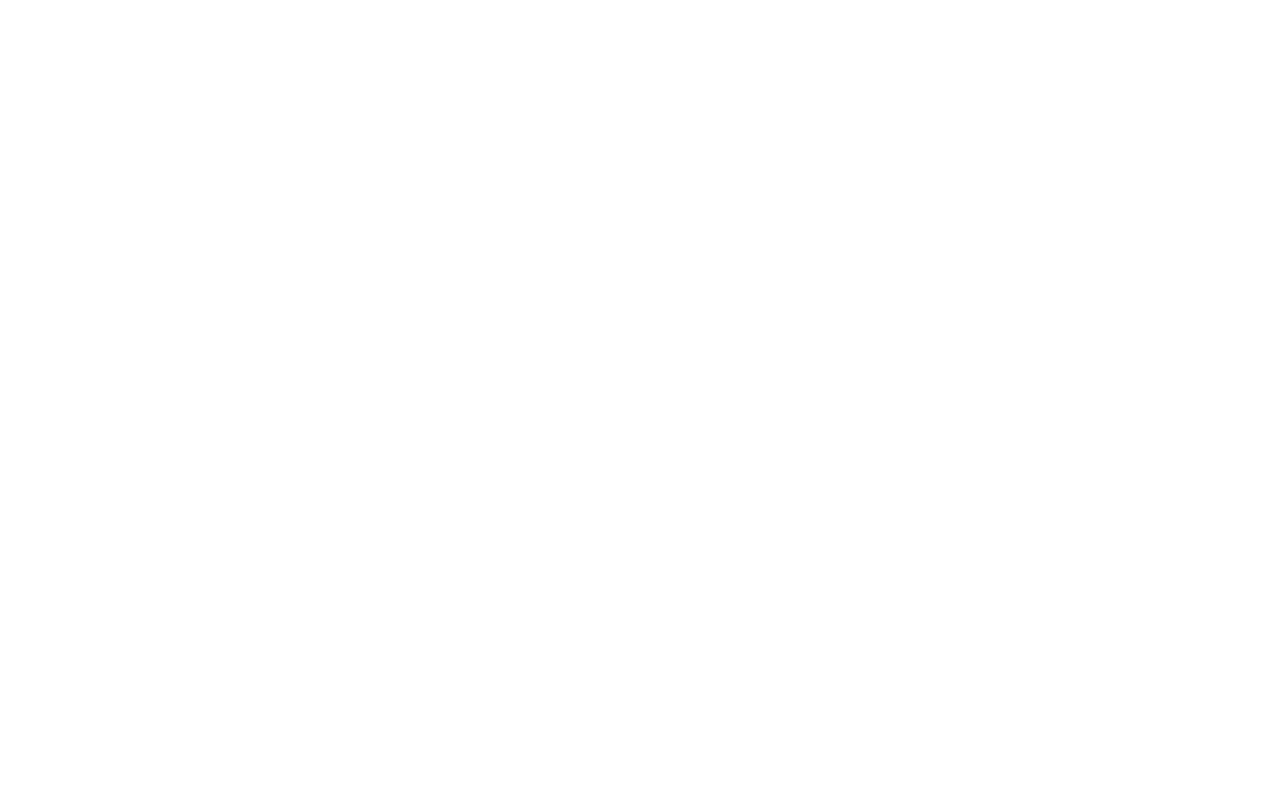
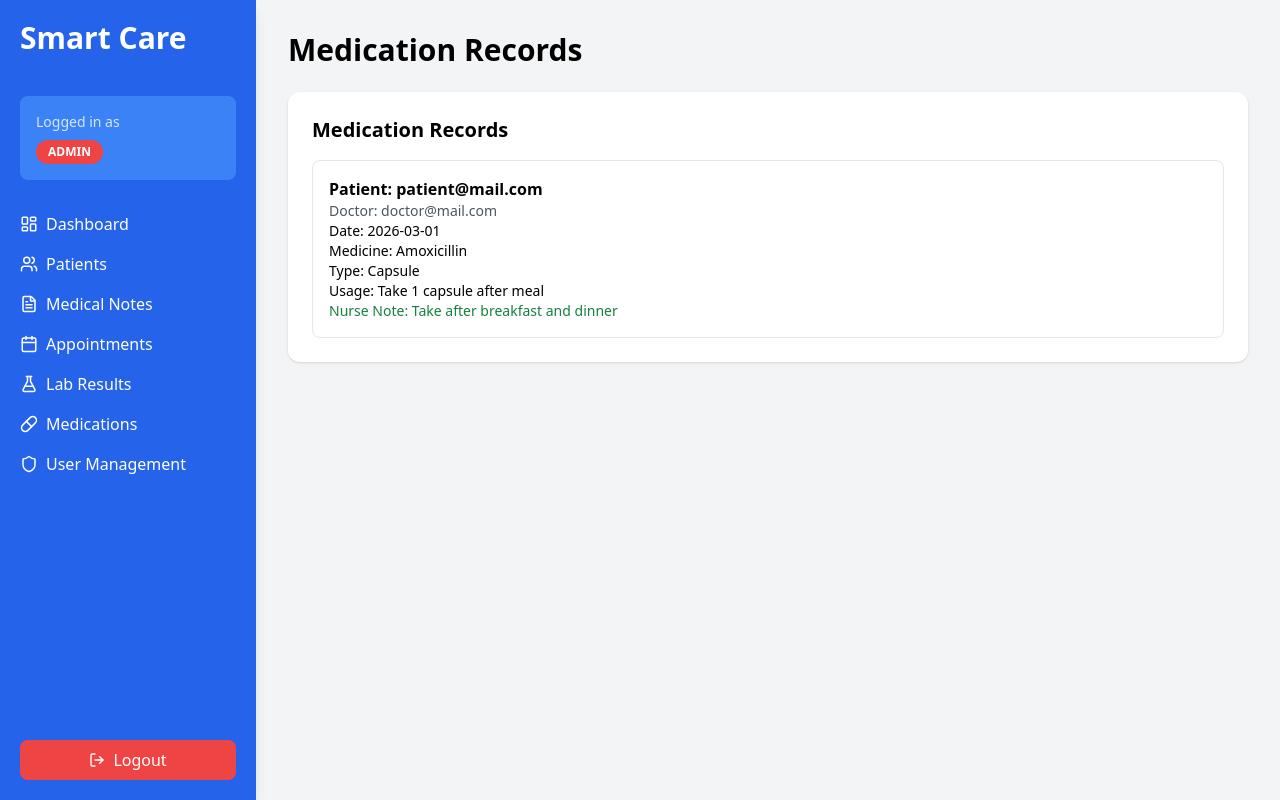
Before and after one commit to Nutt2761/Smart_Care_Monitor-Database-Devops-, a React (Vite) app in the folder smart-care/: page /medications in a window 1280 px wide. Before the commit this address had no page. Built offline with nearby package versions, Linux system fonts and the light colour scheme; sample sign-in values are in the browser's storage.

Commit message:
ทำเมนู Medications
เป็นเมนูให้ Patients ดูว่ายาที่หมอจ่ายยามาให้คือยาประเภทอะไรแล้วใช้ยังไงปริมาณเท่าไหร่ที่ควรใช้

```diff
--- a/smart-care/src/App.jsx
+++ b/smart-care/src/App.jsx
@@ -12,6 +12,7 @@
 import AddPatient from "./pages/AddPatient";
 import Appointments from "./pages/Appointments";
 import LabResults from "./pages/LabResults";
+import Medications from "./pages/Medications";
 
 function App() {
   return (
@@ -103,12 +104,22 @@
             }
           />
 
-          {/* lab results ⭐ */}
+          {/* lab results */}
           <Route
             path="/lab-results"
             element={
               <ProtectedRoute allow={["admin","doctor","nurse","patient"]}>
                 <LabResults />
+              </ProtectedRoute>
+            }
+          />
+
+          {/* medications 💊 */}
+          <Route
+            path="/medications"
+            element={
+              <ProtectedRoute allow={["admin","doctor","nurse","patient"]}>
+                <Medications />
               </ProtectedRoute>
             }
           />
--- a/smart-care/src/layouts/MainLayout.jsx
+++ b/smart-care/src/layouts/MainLayout.jsx
@@ -6,6 +6,7 @@
   Shield,
   Calendar,
   FlaskConical,
+  Pill,
   LogOut
 } from "lucide-react";
 
@@ -82,10 +83,16 @@
               Appointments
             </Link>
 
-            {/* Lab Results ⭐ */}
+            {/* Lab Results */}
             <Link to="/lab-results" className="flex items-center gap-2 hover:text-blue-200">
               <FlaskConical size={18}/>
               Lab Results
+            </Link>
+
+            {/* Medications 💊 */}
+            <Link to="/medications" className="flex items-center gap-2 hover:text-blue-200">
+              <Pill size={18}/>
+              Medications
             </Link>
 
             {/* User Management */}
--- /dev/null
+++ b/smart-care/src/pages/Medications.jsx
@@ -0,0 +1,216 @@
+import { useState } from "react";
+
+export default function Medications(){
+
+const role = localStorage.getItem("role");
+const email = localStorage.getItem("email");
+
+const [records,setRecords] = useState([
+{
+id:1,
+patient:"patient@mail.com",
+doctor:"doctor@mail.com",
+date:"2026-03-01",
+medicine:"Amoxicillin",
+type:"Capsule",
+usage:"Take 1 capsule after meal",
+nurseNote:"Take after breakfast and dinner"
+}
+]);
+
+const [form,setForm] = useState({
+patient:"",
+medicine:"",
+type:"",
+usage:"",
+nurseNote:""
+});
+
+const handleDoctorSubmit = ()=>{
+
+const newRecord = {
+id:Date.now(),
+patient:form.patient,
+doctor:email,
+date:new Date().toISOString().split("T")[0],
+medicine:form.medicine,
+type:form.type,
+usage:form.usage,
+nurseNote:""
+};
+
+setRecords([newRecord,...records]);
+
+setForm({
+patient:"",
+medicine:"",
+type:"",
+usage:"",
+nurseNote:""
+});
+
+};
+
+const handleNurseUpdate = (id)=>{
+
+const updated = records.map(r=>
+r.id === id
+? {...r,nurseNote:form.nurseNote}
+: r
+);
+
+setRecords(updated);
+
+setForm({...form,nurseNote:""});
+
+};
+
+const visibleRecords = records.filter(r=>{
+
+if(role === "patient") return r.patient === email;
+
+if(role === "doctor") return r.doctor === email;
+
+return true;
+
+});
+
+return(
+
+<div className="space-y-6">
+
+<h1 className="text-3xl font-bold">
+Medication Records
+</h1>
+
+{/* Doctor form */}
+
+{role === "doctor" && (
+
+<div className="bg-white p-6 rounded-xl shadow space-y-3">
+
+<h2 className="font-semibold">
+Prescribe Medicine
+</h2>
+
+<input
+placeholder="Patient Email"
+value={form.patient}
+onChange={(e)=>setForm({...form,patient:e.target.value})}
+className="border p-2 rounded w-full"
+/>
+
+<input
+placeholder="Medicine Name"
+value={form.medicine}
+onChange={(e)=>setForm({...form,medicine:e.target.value})}
+className="border p-2 rounded w-full"
+/>
+
+<input
+placeholder="Medicine Type (Capsule / Cream / Tablet)"
+value={form.type}
+onChange={(e)=>setForm({...form,type:e.target.value})}
+className="border p-2 rounded w-full"
+/>
+
+<textarea
+placeholder="Usage (How to use)"
+value={form.usage}
+onChange={(e)=>setForm({...form,usage:e.target.value})}
+className="border p-2 rounded w-full"
+/>
+
+<button
+onClick={handleDoctorSubmit}
+className="bg-blue-600 text-white px-4 py-2 rounded"
+>
+Add Medication
+</button>
+
+</div>
+
+)}
+
+{/* Records */}
+
+<div className="bg-white p-6 rounded-xl shadow">
+
+<h2 className="text-xl font-semibold mb-4">
+Medication Records
+</h2>
+
+<div className="space-y-4">
+
+{visibleRecords.map((r)=>(
+
+<div
+key={r.id}
+className="border p-4 rounded-lg"
+>
+
+<p className="font-semibold">
+Patient: {r.patient}
+</p>
+
+<p className="text-sm text-gray-600">
+Doctor: {r.doctor}
+</p>
+
+<p className="text-sm">
+Date: {r.date}
+</p>
+
+<p className="text-sm">
+Medicine: {r.medicine}
+</p>
+
+<p className="text-sm">
+Type: {r.type}
+</p>
+
+<p className="text-sm">
+Usage: {r.usage}
+</p>
+
+<p className="text-sm text-green-700">
+Nurse Note: {r.nurseNote || "Waiting for nurse explanation"}
+</p>
+
+{/* Nurse update */}
+
+{role === "nurse" && (
+
+<div className="mt-3">
+
+<textarea
+placeholder="Explain how patient should use the medicine..."
+value={form.nurseNote}
+onChange={(e)=>setForm({...form,nurseNote:e.target.value})}
+className="border p-2 rounded w-full"
+/>
+
+<button
+onClick={()=>handleNurseUpdate(r.id)}
+className="bg-green-600 text-white px-3 py-1 mt-2 rounded"
+>
+Update Note
+</button>
+
+</div>
+
+)}
+
+</div>
+
+))}
+
+</div>
+
+</div>
+
+</div>
+
+);
+
+}
```
